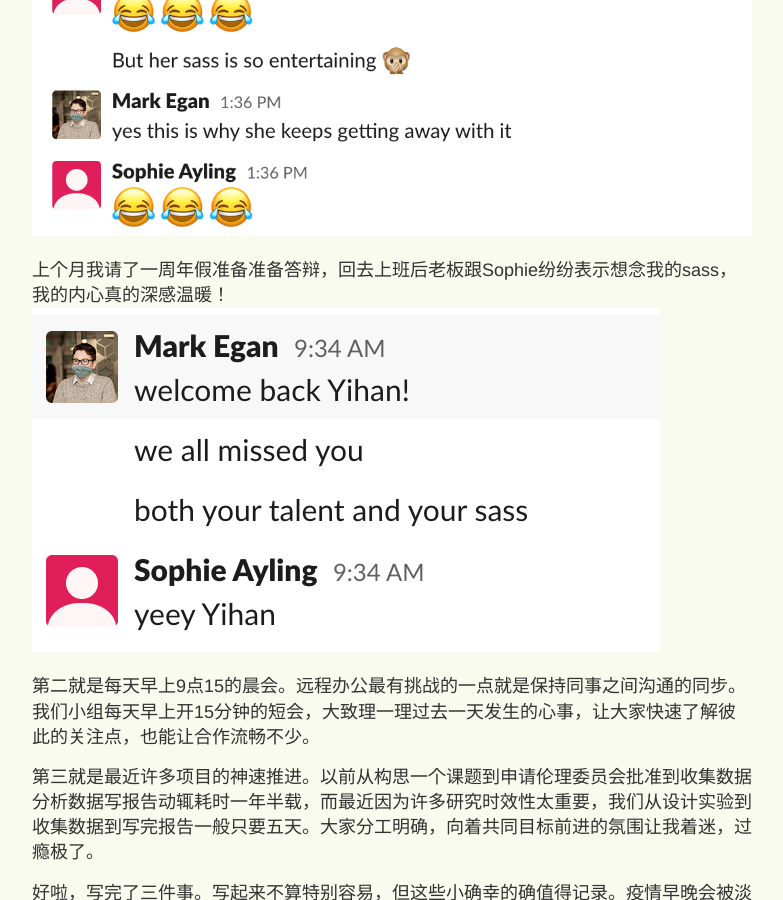
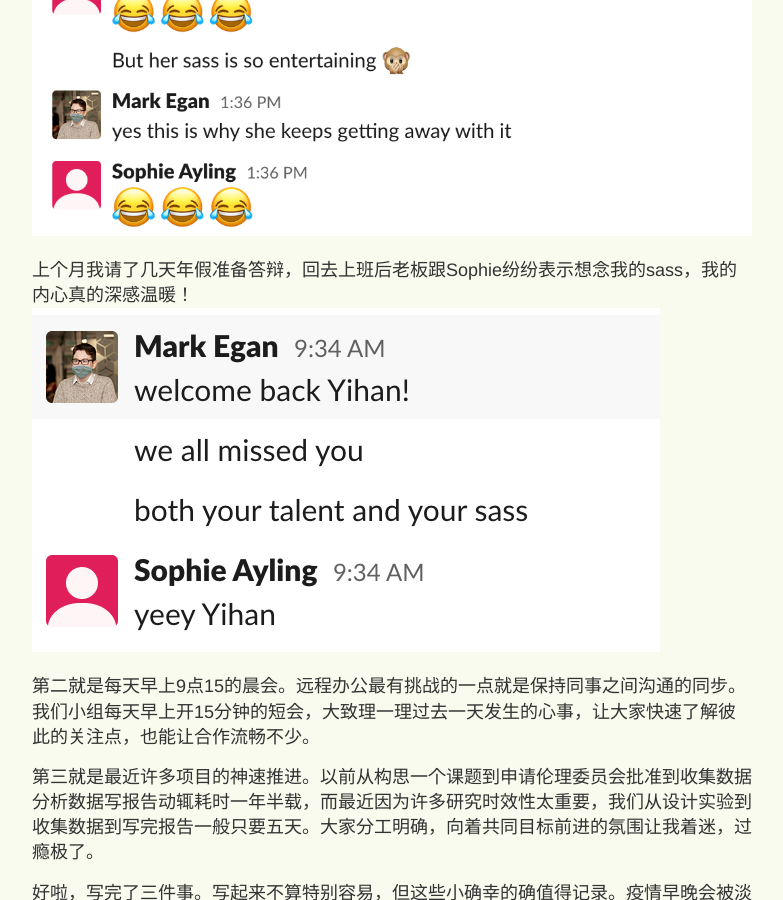
Before and after one commit to yihanxu/yihanxu.github.io, a Jekyll site: the page built from _posts/2020-05-30-three-things-that-went-well-recently.md, in a window 1280 px wide and 900 px high, scrolled down 1171 px. Shown: the whole window, without its empty margins (248-1031 px from the left). Built offline with Jekyll 4.4.1, drawn with Linux system fonts in a browser that asks for light colours; comment, search, counter and statistics services are not loaded.

Commit message:
fix typo

```diff
--- a/_posts/2020-05-30-three-things-that-went-well-recently.md
+++ b/_posts/2020-05-30-three-things-that-went-well-recently.md
@@ -15,7 +15,7 @@ category: 随笔
 第一就是我好喜欢我的teammates。这种气场很难言传，姑且称其为臭味相投、惺惺相惜吧。举个例子，我的做事风格呢是干得快且足够好，不太重要的细节得过且过，但如果遇到特别感兴趣的项目，也会毫不犹豫奉上十二分的努力。有一次我老板让我给他找一篇文献，我觉得没必要找那篇文献，因为用其他数据也能说明问题。我老板只好自己找，还借机给我取了个名号—sassy girl。用sassy这个词形容我简直太传神了——傲慢无礼之中带着几分活泼调皮与无知者无畏的探索精神。Sophie也立刻表态说喜欢我的sass。
 ![sassy girl1](/images/sassy_girl1.png)
 
-上个月我请了一周年假准备准备答辩，回去上班后老板跟Sophie纷纷表示想念我的sass，我的内心真的深感温暖！
+上个月我请了几天年假准备答辩，回去上班后老板跟Sophie纷纷表示想念我的sass，我的内心真的深感温暖！
 ![sassy girl2](/images/sassy_girl2.png)
 
 第二就是每天早上9点15的晨会。远程办公最有挑战的一点就是保持同事之间沟通的同步。我们小组每天早上开15分钟的短会，大致理一理过去一天发生的心事，让大家快速了解彼此的关注点，也能让合作流畅不少。
```
